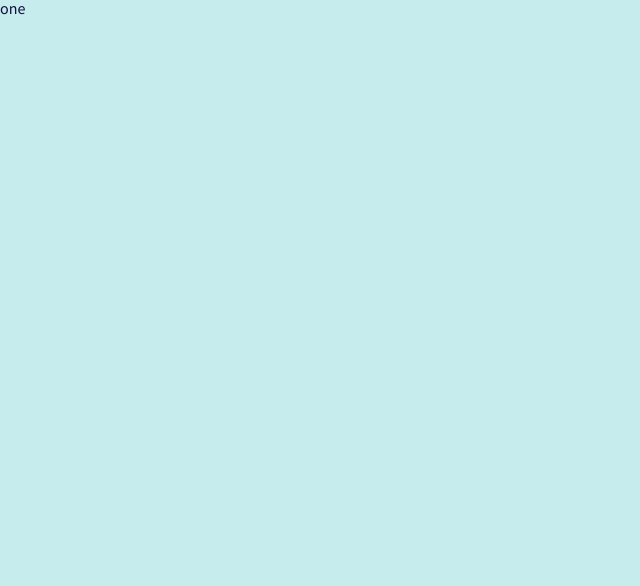
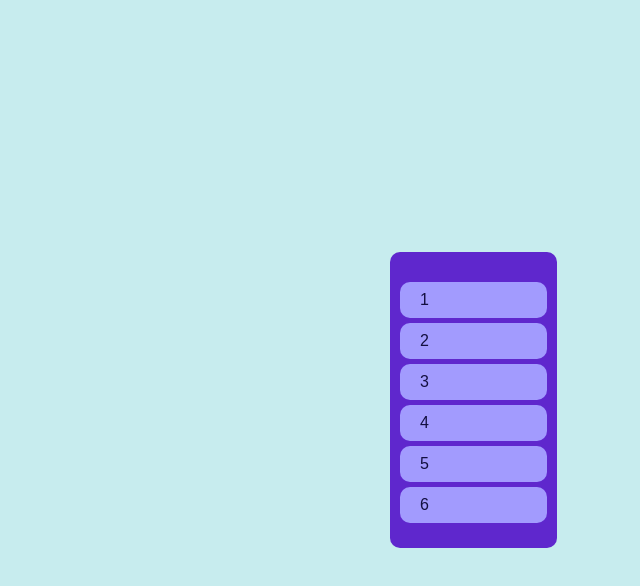
Before and after one commit to zpdl95/react-masterclass, a React (Create React App) app: page / in a window 1280 px wide. Shown: the top 586 px of the page, without its empty margins (0-640 px from the left). Built offline with nearby package versions, Linux system fonts and the light colour scheme.

Commit message:
#6.4 Styles and Placeholders

```diff
--- a/src/App.tsx
+++ b/src/App.tsx
@@ -1,33 +1,71 @@
 import { DragDropContext, Draggable, Droppable } from "react-beautiful-dnd";
+import styled from "styled-components";
+
+const Wrapper = styled.div`
+  width: 500px;
+  height: 800px;
+  display: flex;
+  margin: 0 auto;
+  justify-content: center;
+  align-items: center;
+`;
+
+const Boards = styled.div`
+  display: grid;
+  grid-template-columns: repeat(3, 1fr);
+  width: 100%;
+`;
+
+const Board = styled.div`
+  padding: 20px 10px;
+  padding-top: 30px;
+  background-color: ${(props) => props.theme.boardColor};
+  border-radius: 10px;
+`;
+
+const Card = styled.div`
+  background-color: ${(props) => props.theme.cardColor};
+  padding: 10px 20px;
+  border-radius: 10px;
+  margin-bottom: 5px;
+`;
+
+const toDos = ["1", "2", "3", "4", "5", "6"];
 
 function App() {
   const onDragEnd = () => {};
   return (
     /* onDragEnd = 드래그가 끝났을때 실행되는 함수 */
     <DragDropContext onDragEnd={onDragEnd}>
-      <div>
+      <Wrapper>
         {/* Droppable = children으로 함수를 받는다 */}
         {/* id도 받아야함 */}
+        <Boards>
           <Droppable droppableId="one">
             {(magic) => (
-            <ul ref={magic.innerRef} {...magic.droppableProps}>
+              <Board ref={magic.innerRef} {...magic.droppableProps}>
                 {/* Draggable = children으로 함수를 받는다 */}
                 {/* id와 index를 받아야함 */}
-              <Draggable draggableId="first" index={0}>
+                {toDos.map((toDo, index) => (
+                  <Draggable draggableId={toDo} index={index}>
                     {(magic) => (
-                  <li
+                      <Card
                         ref={magic.innerRef}
                         {...magic.draggableProps}
                         {...magic.dragHandleProps}
                       >
-                    one
-                  </li>
+                        {toDo}
+                      </Card>
                     )}
                   </Draggable>
-            </ul>
+                ))}
+                {/* placeholder = 빠진요소의 자리를 채워줌 */}
+                {magic.placeholder}
+              </Board>
             )}
           </Droppable>
-      </div>
+        </Boards>
+      </Wrapper>
     </DragDropContext>
   );
 }
--- a/src/styled.d.ts
+++ b/src/styled.d.ts
@@ -7,6 +7,7 @@
   export interface DefaultTheme {
     textColor: string;
     bgColor: string;
-    accentColor: string;
+    boardColor: string;
+    cardColor: string;
   }
 }
--- a/src/theme.ts
+++ b/src/theme.ts
@@ -4,10 +4,6 @@
 export const lightTheme: DefaultTheme = {
   textColor: "#130f40",
   bgColor: "#c7ecee",
-  accentColor: "#5f27cd",
+  boardColor: "#5f27cd",
+  cardColor: "#a29bfe",
 };
-export const darkTheme: DefaultTheme = {
-  textColor: "#fff200",
-  bgColor: "#574b90",
-  accentColor: "#4cd137",
-};
```
Lines whose indentation alone changed are shown as unchanged.
